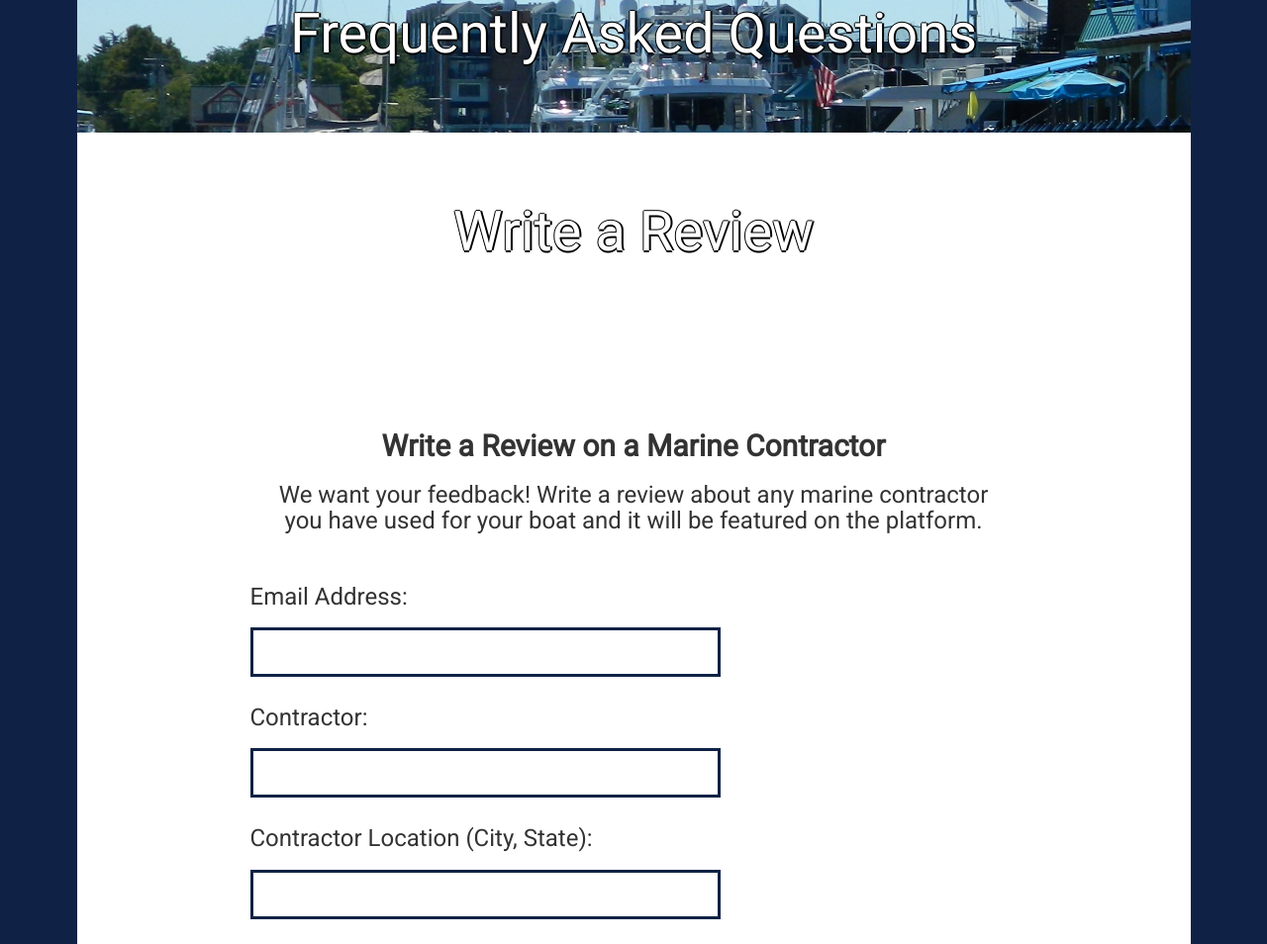
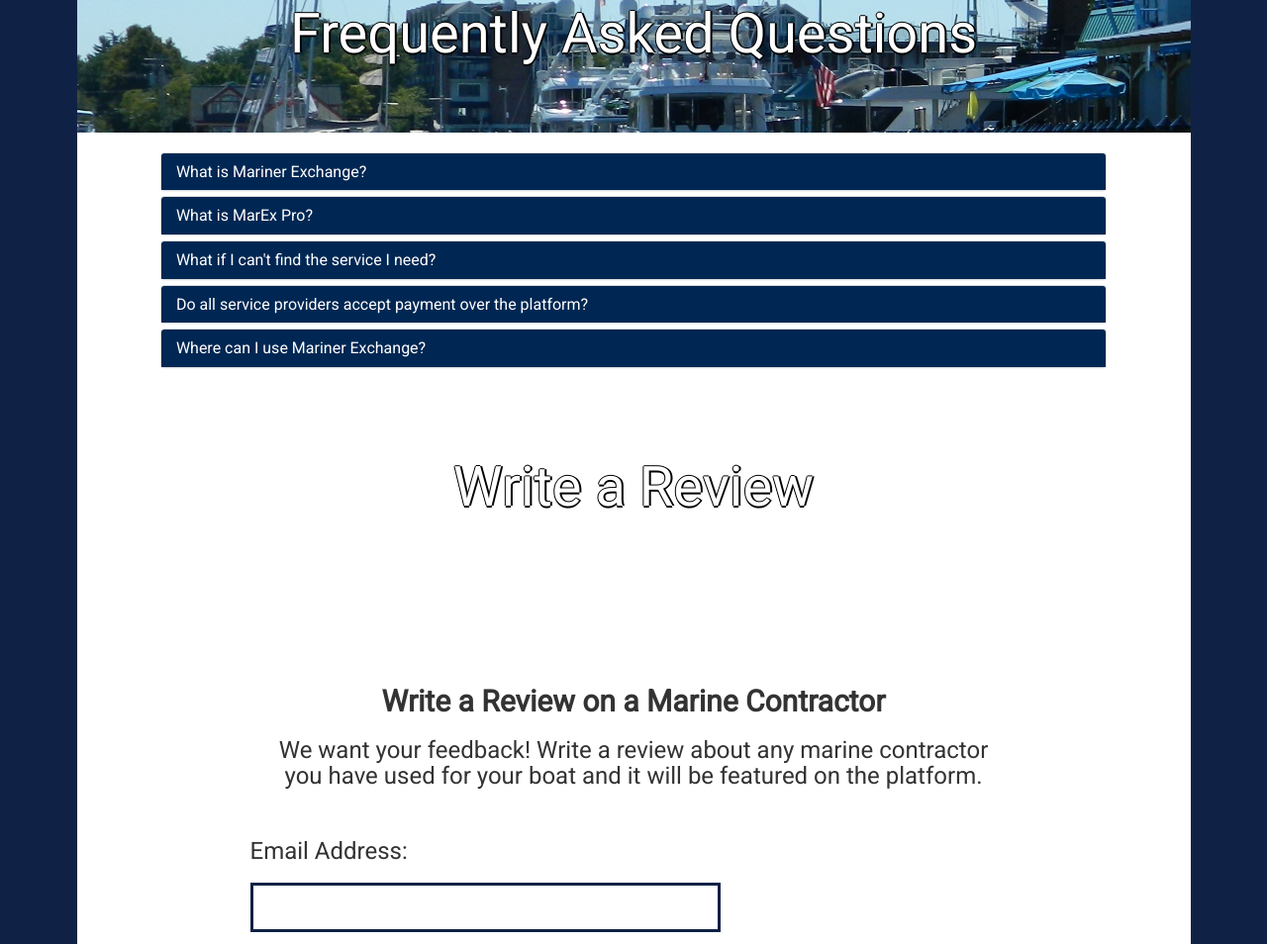
Before and after one commit to jnadimpalli/MarinerExchange, a plain HTML site: page index.html in a window 1280 px wide. Shown: the part 2265-3219 px from the top of the page at 99% size. Drawn offline with nearby package versions, Linux system fonts and the light colour scheme; grey boxes are pictures that could not be loaded.

Commit message:
Made a basic FAQ section

```diff
--- a/index.html
+++ b/index.html
@@ -143,7 +143,7 @@
                             </div>
                         </div>
                     </div>
-
+                </div>
 
 
 
@@ -205,6 +205,79 @@
                     <div id="faq-header-img" class="sub-header-img">
                         <img src="project-imgs/header-imgs/faq-header-img.jpg">
                         <h2 class="large-txt">Frequently Asked Questions</h2>
+                    </div>
+
+                    <div class="panel-group" id="accordion" role="tablist" aria-multiselectable="true">
+                        <div class="panel panel-default">
+                            <div class="panel-heading" role="tab" id="headingOne">
+                                <h3 class="panel-title">
+                                    <a role="button" data-toggle="collapse" data-target="#collapseOne" aria-expanded="false" aria-controls="collapseOne">
+                                      What is Mariner Exchange?
+                                    </a>
+                                 </h3>
+                            </div>
+                            <div id="collapseOne" class="panel-collapse collapse in" role="tabpanel" aria-labelledby="headingOne">
+                                <div class="panel-body">
+                                    Mariner Exchange is an iOS app that connects boaters with marine service providers.
+                                </div>
+                            </div>
+                        </div>
+                        <div class="panel panel-default">
+                            <div class="panel-heading" role="tab" id="headingTwo">
+                                <h3 class="panel-title">
+                                    <a class="collapsed" role="button" data-toggle="collapse" data-target="#collapseTwo" aria-expanded="false" aria-controls="collapseTwo">
+                                      What is MarEx Pro?
+                                    </a>
+                                 </h3>
+                            </div>
+                            <div id="collapseTwo" class="panel-collapse collapse" role="tabpanel" aria-labelledby="headingTwo">
+                                <div class="panel-body">
+                                    MarEx Pro is our service provider app. This is for businesses only and allows them to interact with boaters.
+                                </div>
+                            </div>
+                        </div>
+                        <div class="panel panel-default">
+                            <div class="panel-heading" role="tab" id="headingThree">
+                                <h3 class="panel-title">
+                                    <a class="collapsed" role="button" data-toggle="collapse" data-target="#collapseThree" aria-expanded="false" aria-controls="collapseThree">
+                                      What if I can't find the service I need?
+                                    </a>
+                                </h3>
+                            </div>
+                            <div id="collapseThree" class="panel-collapse collapse" role="tabpanel" aria-labelledby="headingThree">
+                                <div class="panel-body">
+                                    Email us! We will do our best to match you with a relevant service provider even if they're not on our platform.
+                                </div>
+                            </div>
+                        </div>
+                        <div class="panel panel-default">
+                            <div class="panel-heading" role="tab" id="headingFour">
+                                <h3 class="panel-title">
+                                    <a class="collapsed" role="button" data-toggle="collapse" data-target="#collapseFour" aria-expanded="false" aria-controls="collapseFour">
+                                      Do all service providers accept payment over the platform?
+                                    </a>
+                                </h3>
+                            </div>
+                            <div id="collapseFour" class="panel-collapse collapse" role="tabpanel" aria-labelledby="headingFour">
+                                <div class="panel-body">
+                                    No. Please check the company profile to see whether MarEx payments are accepted.
+                                </div>
+                            </div>
+                        </div>
+                        <div class="panel panel-default">
+                            <div class="panel-heading" role="tab" id="headingFive">
+                                <h3 class="panel-title">
+                                    <a class="collapsed" role="button" data-toggle="collapse" data-target="#collapseFive" aria-expanded="false" aria-controls="collapseFive">
+                                      Where can I use Mariner Exchange?
+                                    </a>
+                                </h3>
+                            </div>
+                            <div id="collapseFive" class="panel-collapse collapse" role="tabpanel" aria-labelledby="headingFive">
+                                <div class="panel-body">
+                                    We currently cover the Chesapeake Bay region and have just expanded to Newport, RI and Florida.
+                                </div>
+                            </div>
+                        </div>
                     </div>
 
 
--- a/index_script.js
+++ b/index_script.js
@@ -2,6 +2,9 @@
  * Created by Jitesh on 7/29/2016.
  */
 $(document).ready(function(){
+    $('#collapseOne').collapse("hide");
+
+
     var imgNum = 0;
 
     $(".left-arrow").click(function(){
--- a/index_style.css
+++ b/index_style.css
@@ -35,10 +35,10 @@
     display: block;
 }
 
-a:hover {
-    font-size: large;
-    color: #CCCCCC;
-}
+/*a:hover {*/
+/*    font-size: large;*/
+/*    color: #CCCCCC;*/
+/*}*/
 
 
 /*#region HeaderImages*/
@@ -691,3 +691,13 @@
 .img-responsive {
     margin: 0 auto;
 }
+
+
+#accordion {
+    width: 85%;
+    margin: 2rem auto;
+}
+#accordion .panel-heading {
+    background-color: #002753;
+    color: #fff;
+}
```
Lines whose indentation alone changed are shown as unchanged.
